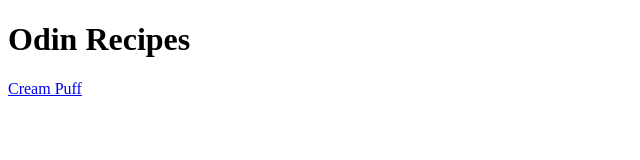
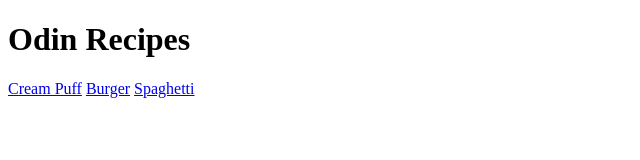
Before and after one commit to wickedzfrost/odin-recipes, a plain HTML site: page index.html in a window 1280 px wide. Shown: the whole page, without its empty margins (0-640 px from the left). Drawn offline with Linux system fonts and the light colour scheme.

Commit message:
Add links to index.html

```diff
--- a/index.html
+++ b/index.html
@@ -8,5 +8,7 @@
 <body>
     <h1>Odin Recipes</h1>
     <a href ="recipes/cream-puff.html">Cream Puff</a>
+    <a href="recipes/burger.html">Burger</a>
+    <a href="recipes/spaghetti.html">Spaghetti</a>
 </body>
 </html>
```
